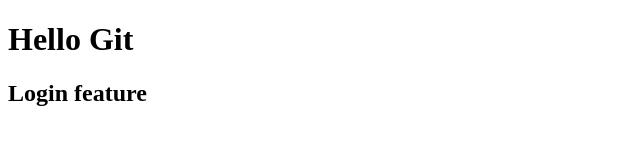
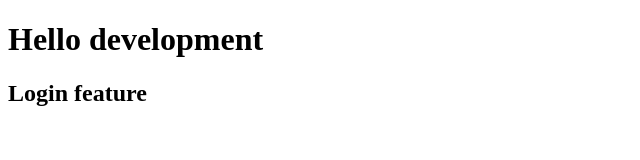
Before and after one commit to Boby-Dutta/myyyproject, a plain HTML site: page index.html in a window 1280 px wide. Shown: the whole page, without its empty margins (0-640 px from the left). Drawn offline with Linux system fonts and the light colour scheme.

Commit message:
development update

```diff
--- a/index.html
+++ b/index.html
@@ -4,7 +4,7 @@
         <title>SDA Lab</title>
     </head>
     <body>
-        <h1>Hello Git</h1>
+        <h1>Hello development</h1>
         <h2>Login feature</h2>
     </body>
 
```
